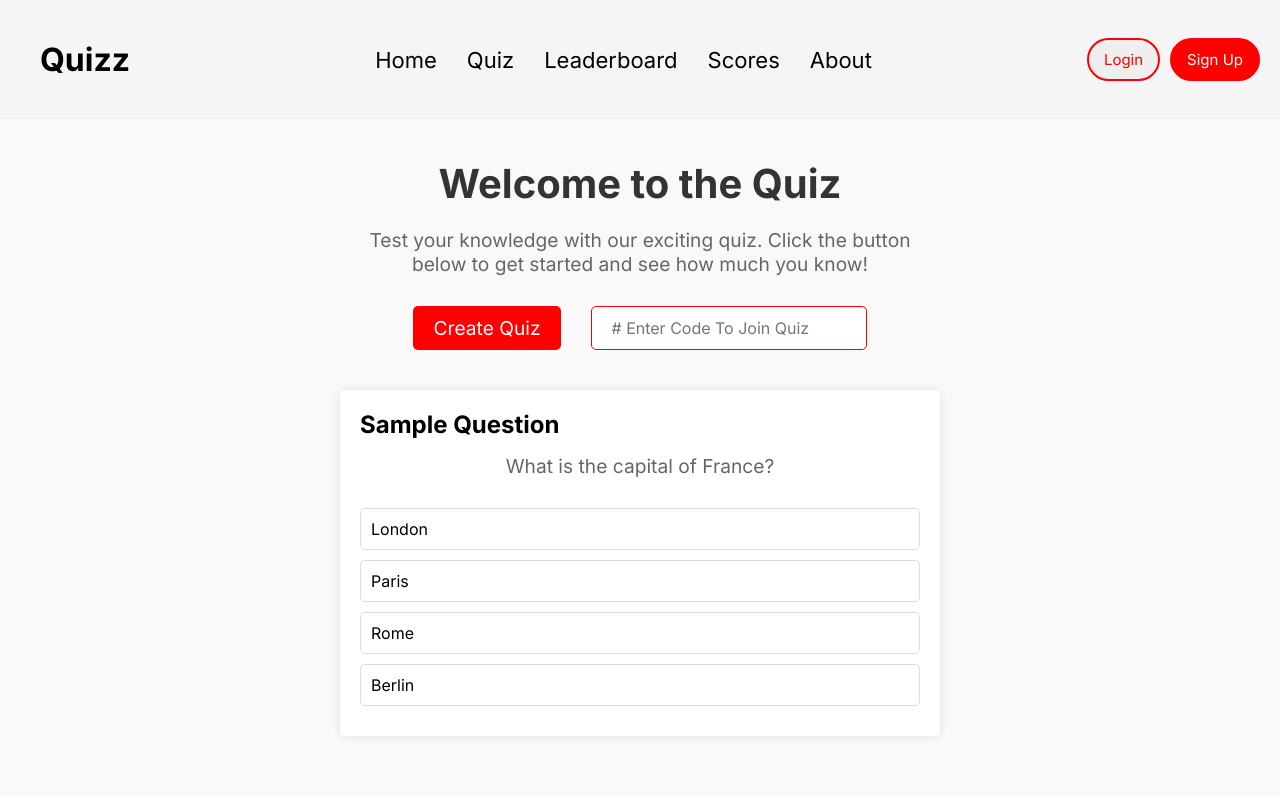
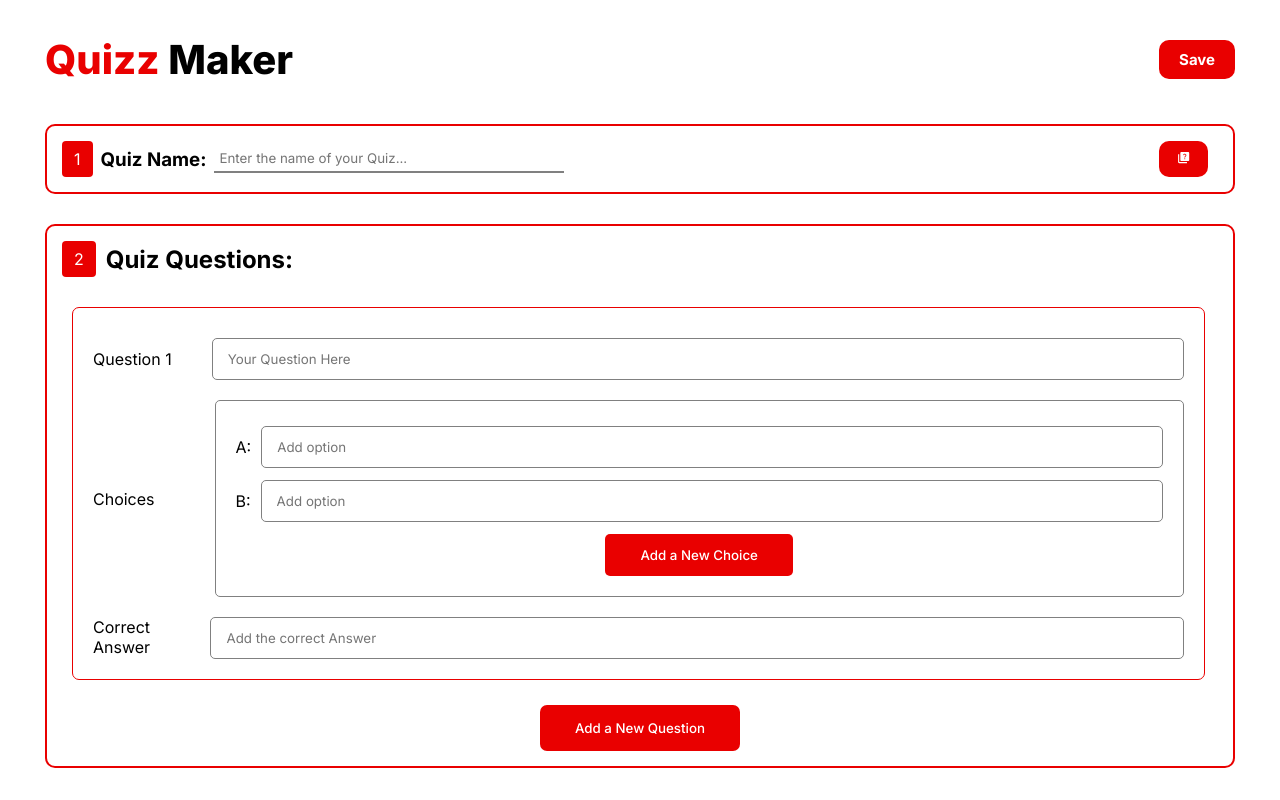
Before and after one commit to AnujKshatriya/Quiz-App, a React (Vite) app in the folder client/: page /quiz-create in a window 1280 px wide. Shown: the top 800 px of the page. Built offline with nearby package versions, Linux system fonts and the light colour scheme; no server answers.

Commit message:
initial frontend without functionalities

```diff
--- a/client/package.json
+++ b/client/package.json
@@ -16,7 +16,9 @@
     "react": "^18.3.1",
     "react-dom": "^18.3.1",
     "react-hot-toast": "^2.4.1",
+    "react-icons": "^5.2.1",
     "react-redux": "^9.1.2",
+    "react-router-dom": "^6.25.1",
     "socket.io-client": "^4.7.5"
   },
   "devDependencies": {
@@ -27,6 +29,6 @@
     "eslint-plugin-react": "^7.34.2",
     "eslint-plugin-react-hooks": "^4.6.2",
     "eslint-plugin-react-refresh": "^0.4.7",
-    "vite": "^5.3.1"
+    "vite": "^5.3.4"
   }
 }
--- a/client/src/App.jsx
+++ b/client/src/App.jsx
@@ -1,15 +1,13 @@
-import React, { useEffect, useState } from 'react'
-import Navbar from './components/Navbar/Navbar'
+import React, { useEffect} from 'react'
 import Footer from './components/Footer/Footer'
-import BodySection from './components/SampleBody/samplebody'
-import AppDownload from './components/App/App'
-import Login from './components/Login/Login'
-import SignUp from './components/signup/Signup'
+import { Route, Routes } from 'react-router-dom'
 import io from 'socket.io-client'
+import Home from './pages/Home/Home'
+import QuizCreate from './pages/quizCreate/quizCreate'
+
 
 const App = () => {
-  const [login,showLogin] = useState(false)
-  const [signup,showSignup] = useState(false)
+
 
   useEffect(()=>{
     const socket = io("http://localhost:3000",{
@@ -24,12 +22,10 @@ const App = () => {
   return (
     <div>
 
-      {login?<Login showLogin={showLogin} showSignup={showSignup}/>:""}
-      {signup?<SignUp showLogin={showLogin} showSignup={showSignup}/>:""}
-      <Navbar showLogin={showLogin} showSignup={showSignup}/>
-
-      <BodySection/>
-      <AppDownload/>
+      <Routes>
+          <Route path="/" element={<Home/>} />
+          <Route path="/quiz-create" element={<QuizCreate />} />
+        </Routes>
       <Footer/>
     </div>
   )
--- a/client/src/components/Navbar/Navbar.css
+++ b/client/src/components/Navbar/Navbar.css
@@ -5,7 +5,6 @@
     padding: 10px;
     background-color: whitesmoke;
     /* font-family: "Outfit",sans-serif; */
-    box-shadow: 2px 2px 2px 10px red;
 }
 
 .title{
--- /dev/null
+++ b/client/src/components/question/question.css
@@ -0,0 +1,113 @@
+.question__section {
+    border: 1px solid rgb(233, 0, 0);
+    padding: 20px;
+    margin: 10px;
+
+    border-radius: 7px;
+    width: 98%; /* Ensure it takes full width of its container */
+}
+
+.question {
+    margin-top: 10px;
+    display: flex;
+    gap: 40px;
+    align-items: center;
+}
+
+.question span {
+    white-space: nowrap;
+}
+
+.question input {
+    width: 100%;
+    height: 40px;
+    padding: 15px;
+    padding-top: 20px;
+    padding-bottom: 20px;
+    border-radius: 5px;
+    border: 1px solid gray;
+    outline: none;
+    box-sizing: border-box;
+}
+
+.question input:focus {
+    border: 1.5px solid rgb(233, 0, 0);
+}
+
+.choices__section {
+    width: 100%; /* Ensure the section takes the full width */
+    margin-top: 20px;
+    display: flex;
+    gap: 60px;
+    align-items: center;
+}
+
+.choice__section {
+    display: flex;
+    flex-direction: column;
+    width: 100%; /* Ensure it takes full width of its container */
+}
+
+.choices {
+    display: flex;
+    flex-direction: column;
+    gap: 12px;
+    width: 100%; /* Ensure the choices container takes the full width */
+    border-radius: 5px;
+    border: 01px solid gray;
+    padding: 20px;
+    padding-top: 25px;
+    box-sizing: border-box;
+}
+
+.choice {
+    display: flex;
+    gap: 10px;
+    align-items: center;
+}
+
+.choice input {
+    width: 100%;
+    height: 30px;
+    padding: 15px;
+    padding-top: 20px;
+    padding-bottom: 20px;
+    border-radius: 5px;
+    border: 0.25px solid gray;
+    outline: none;
+    box-sizing: border-box;
+}
+
+.new__choice {
+    display: flex;
+    place-self: center;
+}
+
+.new__choice button{
+    padding: 13px;
+    border: none;
+    border-radius: 5px;
+    background-color: rgb(233, 0, 0);
+    color: white;
+    font-weight: 500;
+    padding-left: 35px;
+    padding-right: 35px;
+}
+
+.correct {
+    margin-top: 20px;
+    display: flex;
+    gap: 12px;
+}
+
+.correct input {
+    width: 100%;
+    height: 40px;
+    padding: 15px;
+    padding-top: 20px;
+    padding-bottom: 20px;
+    border-radius: 5px;
+    border: 1px solid gray;
+    outline: none;
+    box-sizing: border-box;
+}
--- /dev/null
+++ b/client/src/components/question/question.jsx
@@ -0,0 +1,47 @@
+import React, { useState } from "react";
+import "./question.css";
+
+const Question = () => {
+    const [option,setOption] = useState({});
+
+  return (
+    <div>
+      <div className="question__section">
+        <div className="question">
+          {/* UseState Case */}
+          <p><span>Question 1</span></p>
+          <input type="text" placeholder="Your Question Here" />
+        </div>
+
+        <div className="choices__section">
+          <p>Choices</p>
+          <div className="choice__section">
+            <div className="choices">
+                <div className="choice">
+                <p>A: </p>
+                <input type="text" placeholder="Add option" />
+                </div>
+
+                <div className="choice">
+                <p>B: </p>
+                <input type="text" placeholder="Add option" />
+                </div>
+
+                <div className="new__choice">
+                    <button className="new__choice">Add a New Choice</button>
+                </div>
+            </div>
+
+          </div>
+        </div>
+
+        <div className="correct">
+          <p>Correct Answer</p>
+          <input type="text" placeholder="Add the correct Answer" />
+        </div>
+      </div>
+    </div>
+  );
+};
+
+export default Question;
--- a/client/src/main.jsx
+++ b/client/src/main.jsx
@@ -5,12 +5,13 @@ import './index.css'
 import {Provider} from 'react-redux'
 import store from './redux/store.js'
 import {Toaster} from 'react-hot-toast'
+import { BrowserRouter } from 'react-router-dom'
 
 ReactDOM.createRoot(document.getElementById('root')).render(
-  <React.StrictMode>
+  <BrowserRouter>
     <Provider store={store}>
       <App />
       <Toaster/>
     </Provider>
-  </React.StrictMode>,
+  </BrowserRouter>,
 )
--- /dev/null
+++ b/client/src/pages/Home/Home.jsx
@@ -0,0 +1,28 @@
+
+import BodySection from '../../components/SampleBody/samplebody'
+import AppDownload from '../../components/App/App'
+import Login from '../../components/Login/Login'
+import SignUp from '../../components/signup/Signup'
+import Navbar from '../../components/Navbar/Navbar'
+import { useState } from 'react'
+
+const Home = () => {
+
+  const [login,showLogin] = useState(false)
+  const [signup,showSignup] = useState(false)
+
+  return (
+    <div>
+      {login?<Login showLogin={showLogin} showSignup={showSignup}/>:""}
+      {signup?<SignUp showLogin={showLogin} showSignup={showSignup}/>:""}
+      <Navbar showLogin={showLogin} showSignup={showSignup}/>
+
+
+      <BodySection/>
+      <AppDownload/>
+
+    </div>
+  )
+}
+
+export default Home
--- /dev/null
+++ b/client/src/pages/quizCreate/quizCreate.css
@@ -0,0 +1,128 @@
+.full{
+    margin: 15px 25px 15px 25px;
+    padding: 20px;
+}
+
+.header{
+    display: flex;
+    justify-content: space-between;
+    align-items: center;
+}
+
+.logo{
+    font-weight: 800;
+    font-size: 40px;
+    cursor: pointer;
+    color: rgb(233, 0, 0);
+}
+
+.logo span{
+    color: black;
+}
+
+.header button{
+    padding: 10px 20px 10px 20px;
+    border: none;
+    background-color: rgb(233, 0, 0);
+    color: white;
+    font-weight:    700;
+    border-radius: 10px;
+    font-size: 15px;
+    cursor: pointer;
+}
+
+.quiz{
+    border: 2px solid rgb(233, 0, 0);
+    border-radius: 10px;
+    display: flex;
+    justify-content: space-between;
+    align-items: center;
+    padding: 15px;
+    margin-top: 40px;
+    margin-bottom: 20px;
+}
+
+.quiz__left{
+    display: flex;
+    justify-content: center;
+    align-items: center;
+    gap: 8px;
+}
+
+.quiz__left p{
+    border: none;
+    background-color: rgb(233, 0, 0);
+    padding: 8px;
+    padding-left: 12px;
+    padding-right: 12px;
+    border-radius: 4px;
+    color: white;
+}
+
+.quiz__left input{
+    border: none;
+    border-bottom: 2px solid gray;
+    outline: none;
+    padding: 5px ;
+    width: 350px;
+
+}
+
+.quiz__right{
+    display: flex;
+    padding-right: 10px;
+
+}
+
+.quiz__right button{
+    padding: 10px 18px 10px 18px;
+    border: none;
+    color: white;
+    background-color: rgb(233, 0, 0);
+    border-radius: 10px;
+}
+
+.questions{
+    display: flex;
+    flex-direction: column;
+    border: 2px solid rgb(233, 0, 0);
+    border-radius: 10px;
+    padding: 15px;
+    margin-top: 30px;
+    margin-bottom: 20px;
+}
+
+.question__top{
+    display: flex;
+    justify-content: left;
+    align-items: center;
+    gap: 10px;
+    margin-bottom: 20px;
+}
+
+.question__top p{
+    border: none;
+    background-color: rgb(233, 0, 0);
+    padding: 8px;
+    padding-left: 12px;
+    padding-right: 12px;
+    border-radius: 4px;
+    color: white;
+}
+
+.add__question{
+    place-self: center;
+    margin-top: 15px;
+
+}
+
+.add__question__button{
+    padding: 15px;
+    padding-left: 35px;
+    padding-right: 35px;
+    border: none;
+    background-color: rgb(233, 0, 0);
+    font-weight: 500;
+    color: white;
+    border-radius: 7px ;
+}
--- /dev/null
+++ b/client/src/pages/quizCreate/quizCreate.jsx
@@ -0,0 +1,54 @@
+import React from 'react'
+import './quizCreate.css'
+import { MdQuiz } from "react-icons/md";
+import Question from '../../components/question/question';
+
+
+const QuizCreate = () => {
+  return (
+    <div>
+      <div className="full">
+
+        <div className="header">
+            {/* Later Add Logo and TO Edit */}
+            <h1 className="logo">Quizz <span>Maker</span></h1>
+            <button className="save">Save</button>
+        </div>
+
+
+        <div className="quiz">
+            <div className="quiz__left">
+                <p>1</p>
+                <h3>Quiz Name: </h3>
+                <input type="text" placeholder='Enter the name of your Quiz...'/>
+            </div>
+            <div className="quiz__right">
+                <button><MdQuiz /></button>
+            </div>
+        </div>
+
+        <div className="questions">
+
+            <div className="question__top">
+                <p>2</p>
+                <h2>Quiz Questions: </h2>
+            </div>
+
+            <div className="eachQuestion">
+                <Question/>
+            </div>
+
+            <div className="add__question">
+                <button className="add__question__button">Add a New Question</button>
+            </div>
+        </div>
+
+
+
+
+      </div>
+    </div>
+  )
+}
+
+export default QuizCreate
```
Also changed, not shown: 1 other file (tests, documents, lock files or other folders).
